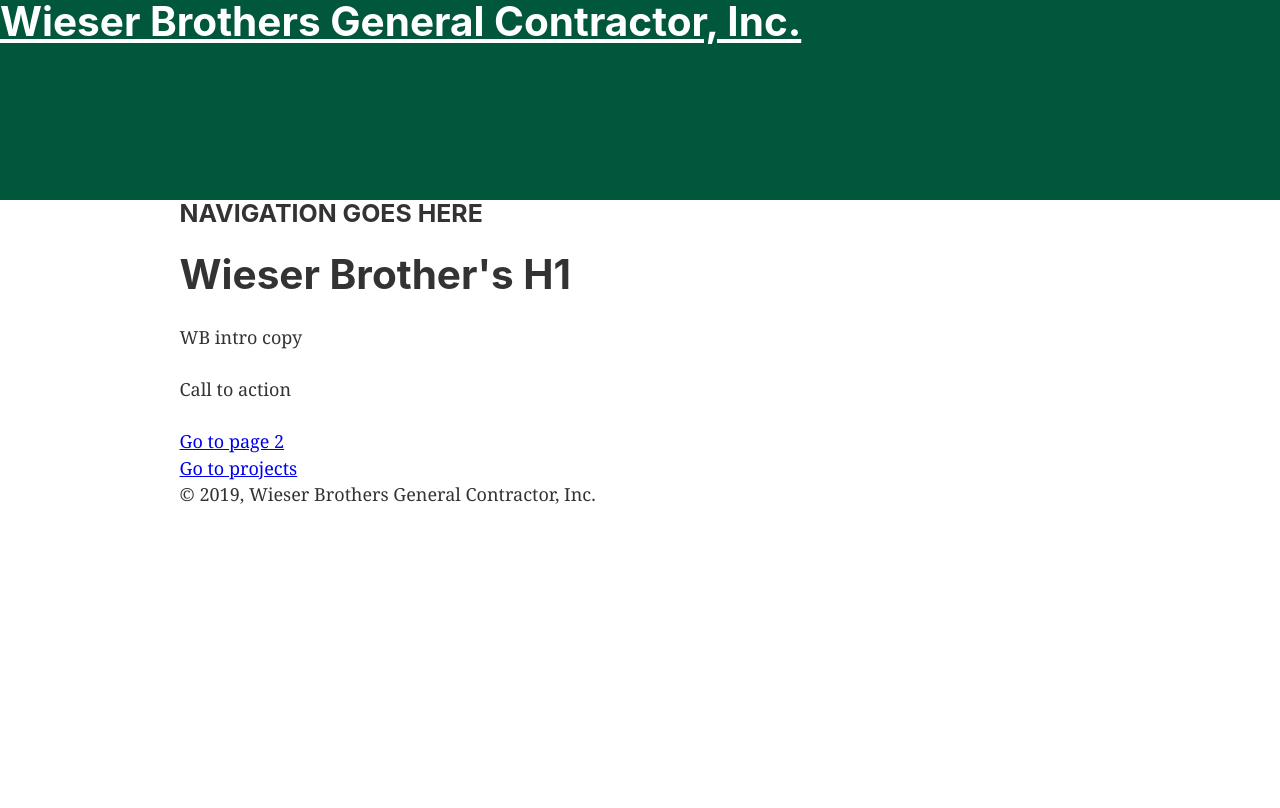
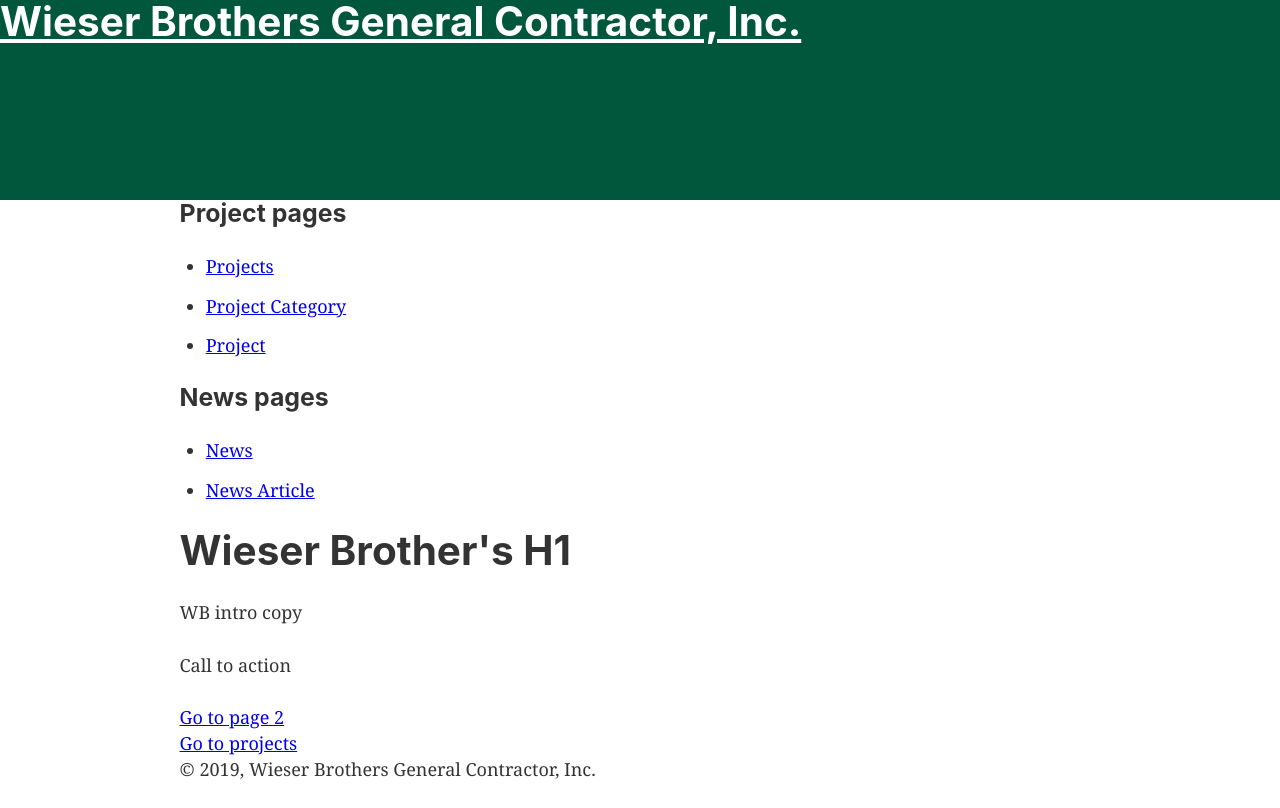
Before and after one commit to mostlyclicks/wb2019, a Gatsby site: page / in a window 1280 px wide. Built offline with nearby package versions, Linux system fonts and the light colour scheme; Gatsby itself is replaced by a stand-in of ours.

Commit message:
stubbed out navigation"

```diff
--- a/src/components/layout.js
+++ b/src/components/layout.js
@@ -10,6 +10,7 @@ import PropTypes from "prop-types"
 import { useStaticQuery, graphql } from "gatsby"
 
 import Header from "./header"
+import Navigation from "./navigation"
 import "./layout.css"
 
 const Layout = ({ children }) => {
@@ -34,7 +35,7 @@ const Layout = ({ children }) => {
           paddingTop: 0,
         }}
       >
-        <h3>NAVIGATION GOES HERE</h3>
+        <Navigation />
         <main>{children}</main>
         <footer>
           © {new Date().getFullYear()}, Wieser Brothers General Contractor, Inc.
--- /dev/null
+++ b/src/components/navigation.js
@@ -0,0 +1,21 @@
+import React from "react"
+import { Link } from "gatsby"
+
+const Navigation = () => (
+  <div>
+    <h3>Project pages</h3>
+    <ul>
+      <li><Link to="/projects/">Projects</Link></li>
+      <li><Link to="/project-category/">Project Category</Link></li>
+      <li><Link to="/project/">Project</Link></li>
+    </ul>
+
+    <h3>News pages</h3>
+    <ul>
+      <li><Link to="/news/">News</Link></li>
+      <li><Link to="/news-article/">News Article</Link></li>
+    </ul>
+  </div>
+)
+
+export default Navigation
```
